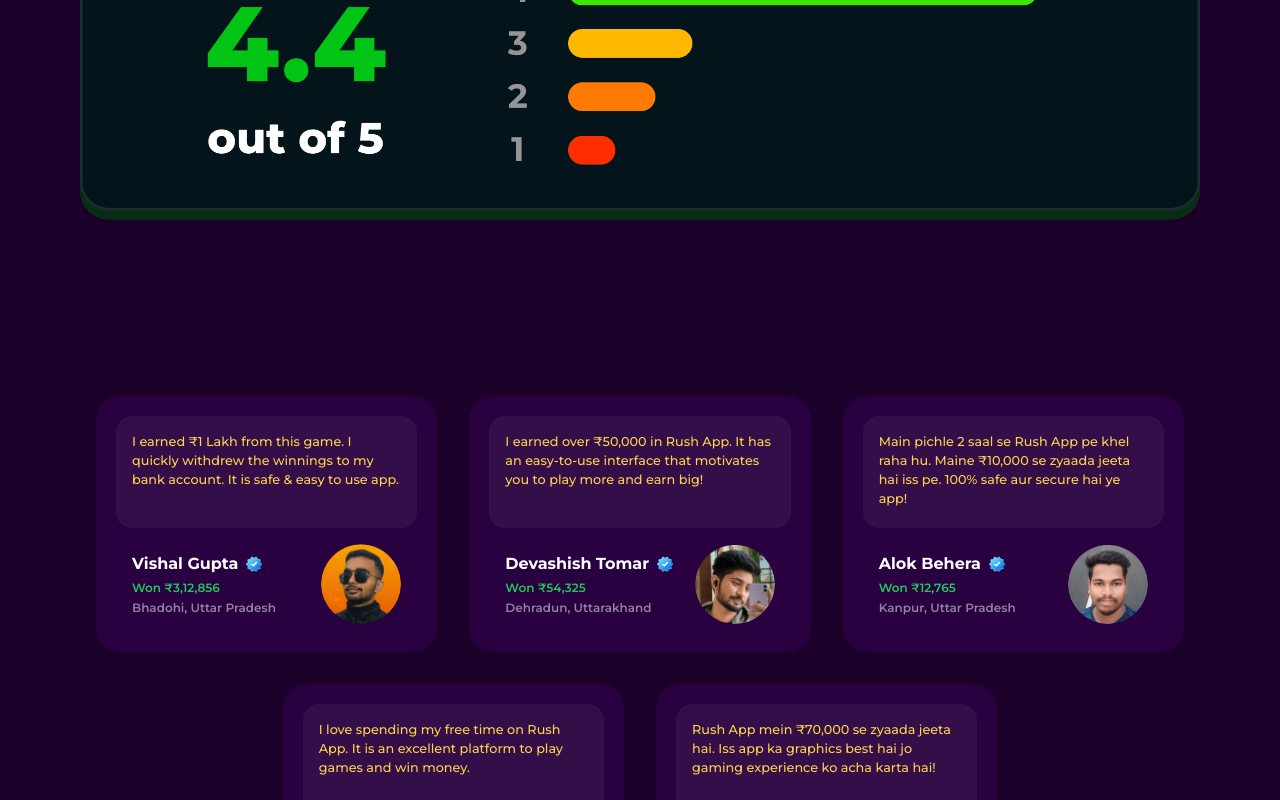
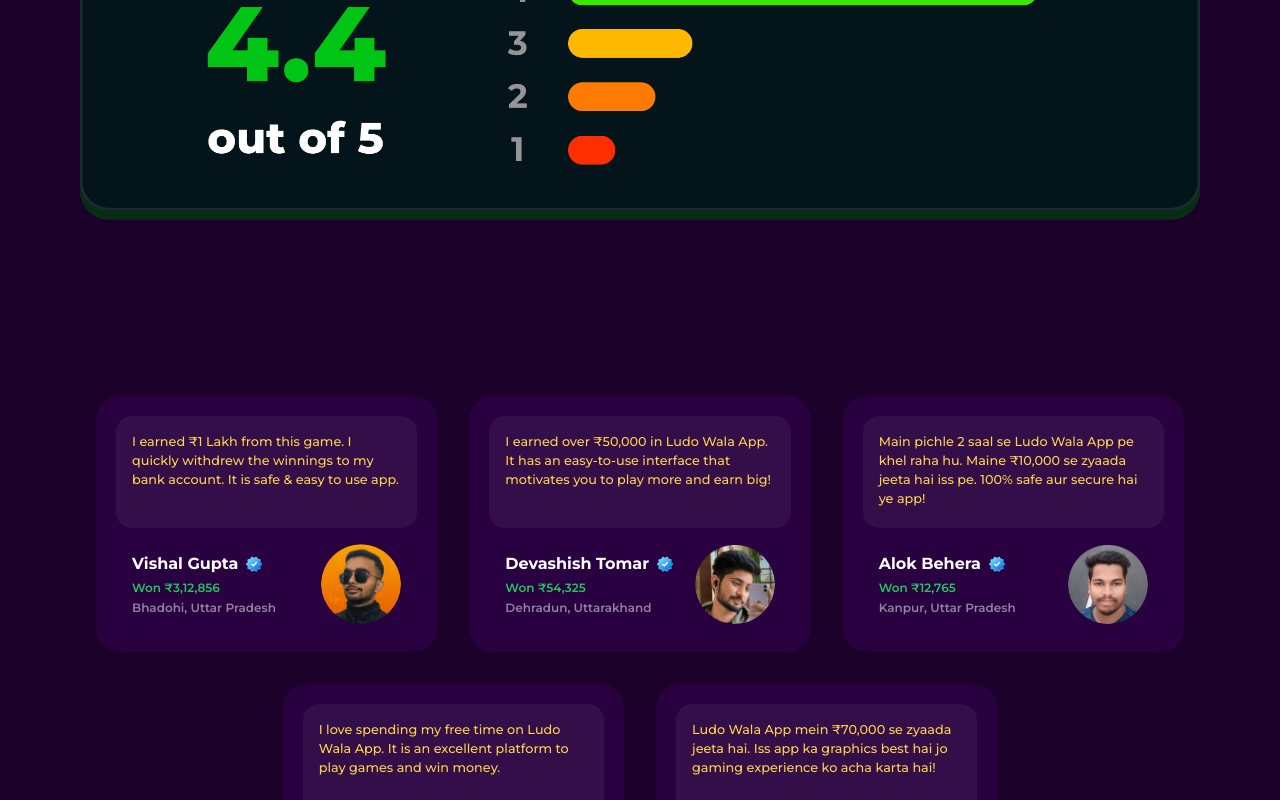
Before and after one commit to codeAntu/ludo-wala-web, a React (Vite) app: page / in a window 1280 px wide. Shown: the part 2000-2800 px from the top of the page. Built offline with nearby package versions, Linux system fonts and the light colour scheme.

Commit message:
chore: Update Download component styling and layout

```diff
--- a/src/components/Download.tsx
+++ b/src/components/Download.tsx
@@ -1,14 +1,18 @@
+import { Link } from 'react-router-dom'
 import '../temp.css'
 
 export default function Download() {
   return (
-    <div className='fixed z-50 bottom-0 left-0 flex w-full flex-col py-3 gap-2 items-center justify-center bg-gradient-to-b from-[#7400aa] to-[#3d0657] px-3 md:flex-row md:gap-20 md:py-3'>
-      <div className='text-center text-base lg:text-xl font-bold text-white'>
+    <div className='fixed bottom-0 left-0 z-50 flex w-full flex-col items-center justify-center gap-2 bg-gradient-to-b from-[#7400aa] to-[#3d0657] px-3 py-3 md:flex-row md:gap-20 md:py-3'>
+      <div className='text-center text-base font-bold text-white lg:text-xl'>
         <p className='fast-pulse'>Download App & Get ₹50 free!</p>
       </div>
-      <button className='rubik inline-block w-full max-w-sm flex-none rounded-full border-2 border-white/40 bg-g px-8 py-2 text-center text-base font-bold text-white sm:w-2/5 lg:text-xl'>
+      <Link
+        to='download'
+        className='rubik inline-block w-full max-w-sm flex-none rounded-full border-2 border-white/40 bg-g px-8 py-2 text-center text-base font-bold text-white sm:w-2/5 lg:text-xl'
+      >
         Get Download Link
-      </button>
+      </Link>
     </div>
   )
 }
--- a/src/components/FAQ.tsx
+++ b/src/components/FAQ.tsx
@@ -1,6 +1,7 @@
 import type React from 'react'
 import Wrap from './Wrap'
 import { useState } from 'react'
+import { APP_NAME } from '@/constants'
 
 export default function FAQ() {
   return (
@@ -21,23 +22,23 @@
         question='Where can I play money winning games?'
         answer={
           <p className='text-xs text-white/60 sm:text-sm'>
-            Ludo Wala app is an ideal platform to play money-winning games. Play online games earn money with
-            skill-based games like ludo, carrom, call break, snakes & ladder and many more. Download Ludo Wala App now
+            {APP_NAME} app is an ideal platform to play money-winning games. Play online games earn money with
+            skill-based games like ludo, carrom, call break, snakes & ladder and many more. Download {APP_NAME} App now
             and start playing real cash games on highly trusted real money gaming app.
           </p>
         }
       />
       <QuestionItem
-        question='Is it safe to play real money games on  Ludo Wala ?'
+        question={`Is it safe to play real money games on  ${APP_NAME}?`}
         answer={
           <p className='text-xs text-white/60 sm:text-sm'>
-            Ludo Wala App is 100% safe & secure. 5 Crore+ Users have downloaded and played real money games on the Ludo
+            {APP_NAME} App is 100% safe & secure. 5 Crore+ Users have downloaded and played real money games on the Ludo
             Wala money winning platform.
           </p>
         }
       />
       <QuestionItem
-        question='Can I play online cash games and win real money on  Ludo Wala ?'
+        question={`Can I play online cash games and win real money on ${APP_NAME} ?`}
         answer={
           <p className='text-xs text-white/60 sm:text-sm'>
             Yes you can choose to play from various online cash games like Ludo, Carrom, Call Break, Pool, Archery etc.
--- a/src/components/Play.tsx
+++ b/src/components/Play.tsx
@@ -55,8 +55,8 @@
           <p className='heading'>REASONS TO</p>
           <p className='sub-heading'>Play on {APP_NAME}</p>
           <p className='body-content'>
-            Here are some of the reasons why users love to play on the Rush money game app. Check out why players love
-            playing online cash games on Rush money game app.
+            Here are some of the reasons why users love to play on the {APP_NAME} money game app. Check out why players love
+            playing online cash games on {APP_NAME} money game app.
           </p>
         </div>
         <div className='flex flex-wrap'>
--- a/src/components/Reviews.tsx
+++ b/src/components/Reviews.tsx
@@ -1,3 +1,4 @@
+import { APP_NAME } from '@/constants'
 import Wrap from './Wrap'
 import SwiperCore from 'swiper'
 import { Autoplay, Pagination } from 'swiper/modules'
@@ -22,7 +23,7 @@
   },
   {
     review:
-      'I earned over ₹50,000 in Rush App. It has an easy-to-use interface that motivates you to play more and earn big!',
+      `I earned over ₹50,000 in ${APP_NAME} App. It has an easy-to-use interface that motivates you to play more and earn big!`,
     name: 'Devashish Tomar',
     won: '₹54,325',
     location: 'Dehradun, Uttarakhand',
@@ -30,14 +31,14 @@
   },
   {
     review:
-      'Main pichle 2 saal se Rush App pe khel raha hu. Maine ₹10,000 se zyaada jeeta hai iss pe. 100% safe aur secure hai ye app!',
+      `Main pichle 2 saal se ${APP_NAME} App pe khel raha hu. Maine ₹10,000 se zyaada jeeta hai iss pe. 100% safe aur secure hai ye app!`,
     name: 'Alok Behera',
     won: '₹12,765',
     location: 'Kanpur, Uttar Pradesh',
     profile: './images/users/user-3.png',
   },
   {
-    review: 'I love spending my free time on Rush App. It is an excellent platform to play games and win money.',
+    review: `I love spending my free time on ${APP_NAME} App. It is an excellent platform to play games and win money.`,
     name: 'Rajesh Sharma',
     won: '₹54,356',
     location: 'Udhampur, J&K',
@@ -45,7 +46,7 @@
   },
   {
     review:
-      'Rush App mein ₹70,000 se zyaada jeeta hai. Iss app ka graphics best hai jo gaming experience ko acha karta hai!',
+      `${APP_NAME} App mein ₹70,000 se zyaada jeeta hai. Iss app ka graphics best hai jo gaming experience ko acha karta hai!`,
     name: 'Aman Kumar',
     won: '₹74,356',
     location: 'Khagaria, Bihar',
```
